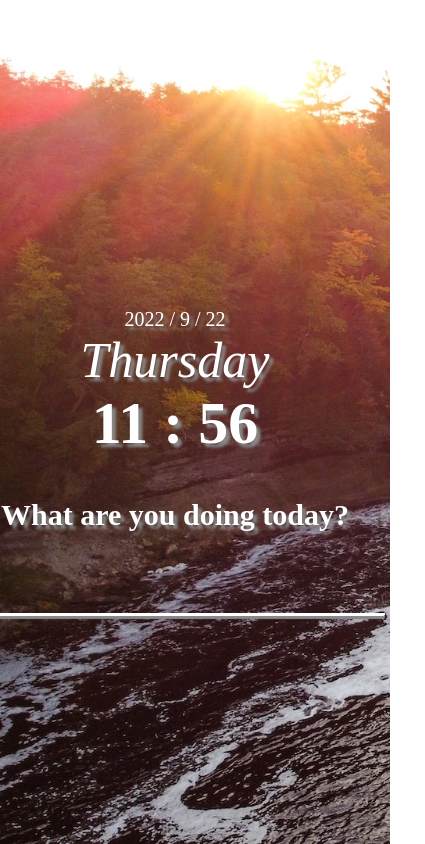
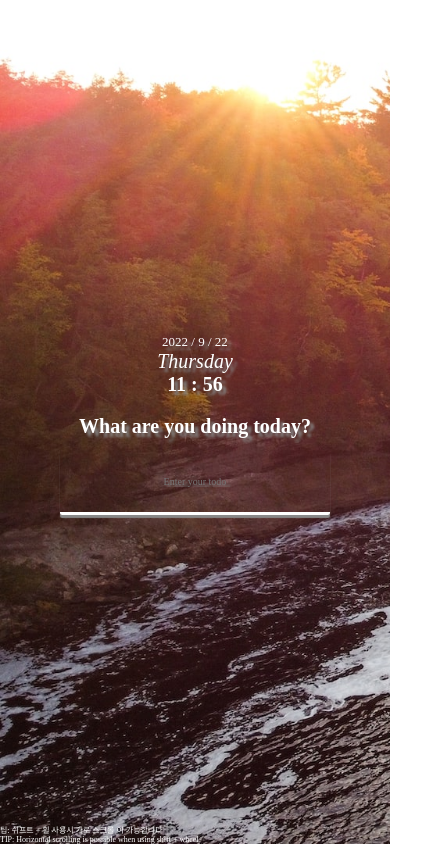
Before and after one commit to MIN0707/ToDoList, a React (Create React App) app: page / in a window 390 px wide. Shown: the whole page, 425 px wide, since content can reach past the window. Built offline with nearby package versions, Linux system fonts and the light colour scheme; a web font is replaced by a local one.

Commit message:
Add files via upload

```diff
--- a/src/App.css
+++ b/src/App.css
@@ -25,15 +25,21 @@
     margin-right: 35%;
 }
 
-@media(max-width: 1445px) {
-    .open
-    {
-        margin-right: 40%;
-    }
+.line {
+    text-decoration-line: line-through;
 }
 
-.line {
-    text-decoration-line: line-through;
+.tip {
+    font-family: '양진체', serif;
+    font-size: 1rem;
+    color: white;
+    padding: 0;
+    text-align: left;
+    margin: 10% 0 0;
+    position: absolute;
+    left: 0;
+    bottom: 0;
+    white-space: pre-line;
 }
 
 html, body {
@@ -59,3 +65,36 @@ html, body {
         width: 100%;
     }
 }
+
+@media (max-width: 1445px) {
+    .open {
+        margin-right: 40%;
+    }
+}
+
+@media (max-width: 768px) {
+    .open {
+        margin-right: 0;
+        margin-bottom: 80%;
+    }
+}
+
+@media (max-width: 500px) {
+    .open {
+        margin-bottom: 90%;
+    }
+
+    .tip {
+        font-size: 0.7rem;
+    }
+}
+
+@media (max-width: 425px) {
+    .open {
+        margin-bottom: 120%;
+    }
+
+    .tip {
+        font-size: 0.5rem;
+    }
+}
--- a/src/App.tsx
+++ b/src/App.tsx
@@ -1,7 +1,7 @@
 import React, {useEffect, useState} from 'react';
 import {BackGround, Flex2Div, FlexDiv} from './Components/BackGround/BackGroundStyled'
 import Clock from "./Components/Clock/Clock";
-import {InputContainer, InputBox, InputTitle} from "./Components/Input/InputStyled";
+import {InputBox, InputContainer, InputTitle} from "./Components/Input/InputStyled";
 import './App.css'
 import TodoList from "./Components/TodoList/TodoList";
 
@@ -71,6 +71,15 @@ function App(): JSX.Element {
 
 	return (
 		<BackGround>
+			<div className={'tip'}>
+				<span>
+					팁: 쉬프트 + 휠 사용시 가로 스크롤 이 가능합니다
+				</span>
+				<br/>
+				<span>
+					TIP: Horizontal scrolling is possible when using shift + wheel
+				</span>
+			</div>
 			<FlexDiv className={todoList.length !== 0 ? 'open' : ''}>
 				<Clock/>
 				<InputContainer>
@@ -81,19 +90,14 @@ function App(): JSX.Element {
 						onKeyUp={onKeyboardEvent}
 						onChange={onChangeEvent}
 						value={todo}
+						placeholder={'Enter your todo'}
 					/>
 				</InputContainer>
 			</FlexDiv>
 			{
 				todoList.length === 0
 					?
-					<FlexDiv>
-						<TodoList
-							switchDone={switchDone}
-							removeTodo={removeTodo}
-							todoLists={todoList}
-						/>
-					</FlexDiv>
+					""
 					:
 					<Flex2Div>
 						<TodoList
--- a/src/Components/BackGround/BackGroundStyled.tsx
+++ b/src/Components/BackGround/BackGroundStyled.tsx
@@ -24,6 +24,9 @@ export const BackGround = styled.div`
   background-size: cover;
   display: flex;
   justify-content: center;
+  @media (max-width: 768px) {
+    flex-direction: column;
+  }
 `;
 
 export const FlexDiv = styled.div`
@@ -46,7 +49,22 @@ export const Flex2Div = styled.div`
   transition: 1s;
   overflow-x: hidden;
   overflow-y: scroll;
-  @media(max-width: 1445px) {
+  @media (max-width: 1445px) {
     width: 35%;
   }
+  @media (max-width: 1366px) {
+    width: 33%;
+  }
+  @media (max-width: 1280px) {
+    width: 34%;
+  }
+  @media (max-width: 1024px) {
+    width: 35%;
+  }
+  @media (max-width: 768px) {
+    width: 100%;
+    right: 2.5%;
+    top: 40%;
+    height: 50%;
+  }
 `
--- a/src/Components/Clock/ClockStyled.tsx
+++ b/src/Components/Clock/ClockStyled.tsx
@@ -15,30 +15,66 @@ export const CurContainer = styled.div`
   text-align: center;
   text-shadow: 4px 4px 3px #888;
   animation: ${fadein} 2s;
-  @media(max-width: 1445px) {
+  @media (max-width: 1445px) {
     margin: 100px auto 0;
+  }
+  @media (max-width: 1024px) {
+    margin: 50px auto 0;
+  }
+  @media (max-width: 768px) {
+    margin: 20px auto 0;
+  }
+  @media (max-width: 425px) {
+    margin: 10px auto 0;
   }
 `;
 
 export const CurDate = styled.div`
   font-size: 30px;
-  @media(max-width: 1445px) {
+  @media (max-width: 1445px) {
     font-size: 20px;
+  }
+  @media (max-width: 1024px) {
+    font-size: 18px;
+  }
+  @media (max-width: 768px) {
+    font-size: 15px;
+  }
+  @media (max-width: 425px) {
+    font-size: 13px;
   }
 `;
 
 export const CurDay = styled.div`
   font-size: 70px;
   font-style: italic;
-  @media(max-width: 1445px) {
+  @media (max-width: 1445px) {
     font-size: 50px;
+  }
+  @media (max-width: 1024px) {
+    font-size: 40px;
+  }
+  @media (max-width: 768px) {
+    font-size: 30px;
+  }
+  @media (max-width: 425px) {
+    font-size: 20px;
   }
 `;
 
 export const CurTime = styled.div`
   font-size: 80px;
   font-weight: 600;
-  @media(max-width: 1445px) {
+  @media (max-width: 1445px) {
     font-size: 60px;
   }
+  @media (max-width: 1024px) {
+    font-size: 50px;
+  }
+  @media (max-width: 768px) {
+    font-size: 30px;
+  }
+  @media (max-width: 425px) {
+    font-size: 20px;
+  }
 `;
--- a/src/Components/Input/InputStyled.tsx
+++ b/src/Components/Input/InputStyled.tsx
@@ -15,15 +15,33 @@ export const InputContainer = styled.div`
   text-align: center;
   text-shadow: 4px 4px 3px #888;
   animation: ${fadein} 2s;
-  @media(max-width: 1445px) {
+  @media (max-width: 1445px) {
     margin: 20px auto;
+  }
+  @media (max-width: 1024px) {
+    margin: 15px auto;
+  }
+  @media (max-width: 768px) {
+    margin: 10px auto;
+  }
+  @media (max-width: 425px) {
+    margin: 5px auto;
   }
 `;
 
 export const InputTitle = styled.h1`
   font-size: 40px;
-  @media(max-width: 1445px) {
+  @media (max-width: 1445px) {
     font-size: 30px;
+  }
+  @media (max-width: 1024px) {
+    font-size: 28px;
+  }
+  @media (max-width: 768px) {
+    font-size: 25px;
+  }
+  @media (max-width: 425px) {
+    font-size: 20px;
   }
 `
 
@@ -45,8 +63,20 @@ export const InputBox = styled.input`
   font-family: '양진체', serif;
   text-shadow: 4px 4px 3px #888;
   box-shadow: 0 3px 1px #888;
-  @media(max-width: 1445px) {
+  @media (max-width: 1445px) {
     width: 400px;
     font-size: 20px;
   }
+  @media (max-width: 1024px) {
+    width: 350px;
+    font-size: 16.5px;
+  }
+  @media (max-width: 768px) {
+    width: 300px;
+    font-size: 13px;
+  }
+  @media (max-width: 425px) {
+    width: 250px;
+    font-size: 10px;
+  }
 `
--- a/src/Components/TodoItem/TodoItem.tsx
+++ b/src/Components/TodoItem/TodoItem.tsx
@@ -1,4 +1,4 @@
-import React, {SyntheticEvent} from 'react';
+import React from 'react';
 import {MdCheckBox, MdCheckBoxOutlineBlank, MdDelete} from 'react-icons/md';
 import {TodoItemBox, TodoItemContainer} from "./TodoItemStyled";
 
@@ -19,13 +19,15 @@ const TodoItem = ({switchDone, removeTodo, todo}: TodoFunction) => {
 	const text = todo.text;
 	const done = todo.done;
 
-	function wheelEvent(event: SyntheticEvent): void {
+	/*function wheelEvent(event: SyntheticEvent): void {
+		event.preventDefault()
+		event.stopPropagation()
 		if(event.nativeEvent instanceof WheelEvent) {
-			event.currentTarget.scrollLeft += (event.nativeEvent.deltaY);
+			event.currentTarget.scrollLeft += (event.nativeEvent.deltaY)/ 5;
 		}
-	}
+	}*/
 
-	return <TodoItemBox className={'fade-in todobox'} onWheel={wheelEvent}>
+	return <TodoItemBox className={'fade-in todobox'} /*onWheel={wheelEvent}*/>
 		<TodoItemContainer>
 			{done ? <MdCheckBox onClick={() => {
 				switchDone(id);
--- a/src/Components/TodoList/TodoList.tsx
+++ b/src/Components/TodoList/TodoList.tsx
@@ -1,5 +1,5 @@
 import TodoItem from "../TodoItem/TodoItem";
-import {TransitionGroup, CSSTransition} from 'react-transition-group';
+import {CSSTransition, TransitionGroup} from 'react-transition-group';
 import './TodoList.css'
 
 interface Todo {
```
